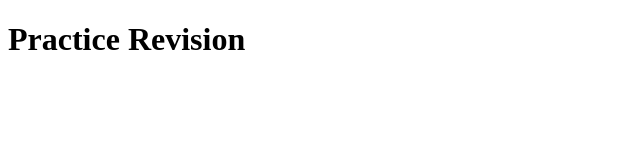
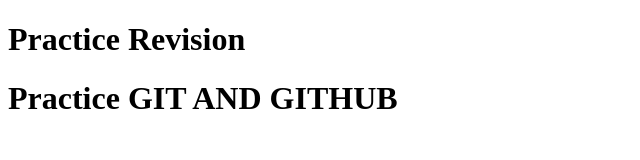
Before and after one commit to mkamilali/Practice-Session, a plain HTML site: page index.html in a window 1280 px wide. Shown: the whole page, without its empty margins (0-640 px from the left). Drawn offline with Linux system fonts and the light colour scheme.

Commit message:
.gitignore

```diff
--- a/index.html
+++ b/index.html
@@ -7,5 +7,6 @@
 </head>
 <body>
     <h1> Practice Revision</h1>
+    <h1> Practice GIT AND GITHUB</h1>
 </body>
 </html>
```
